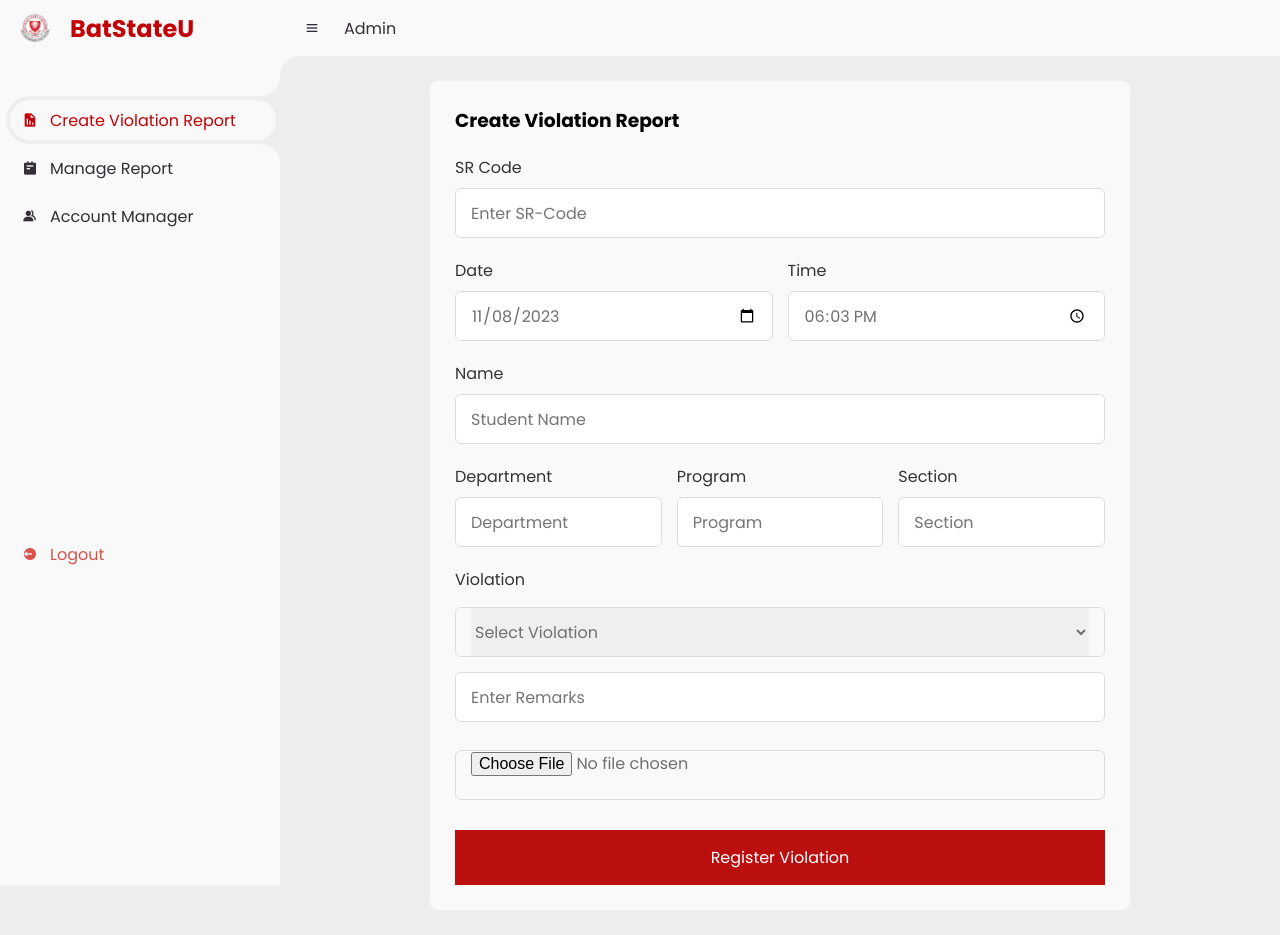
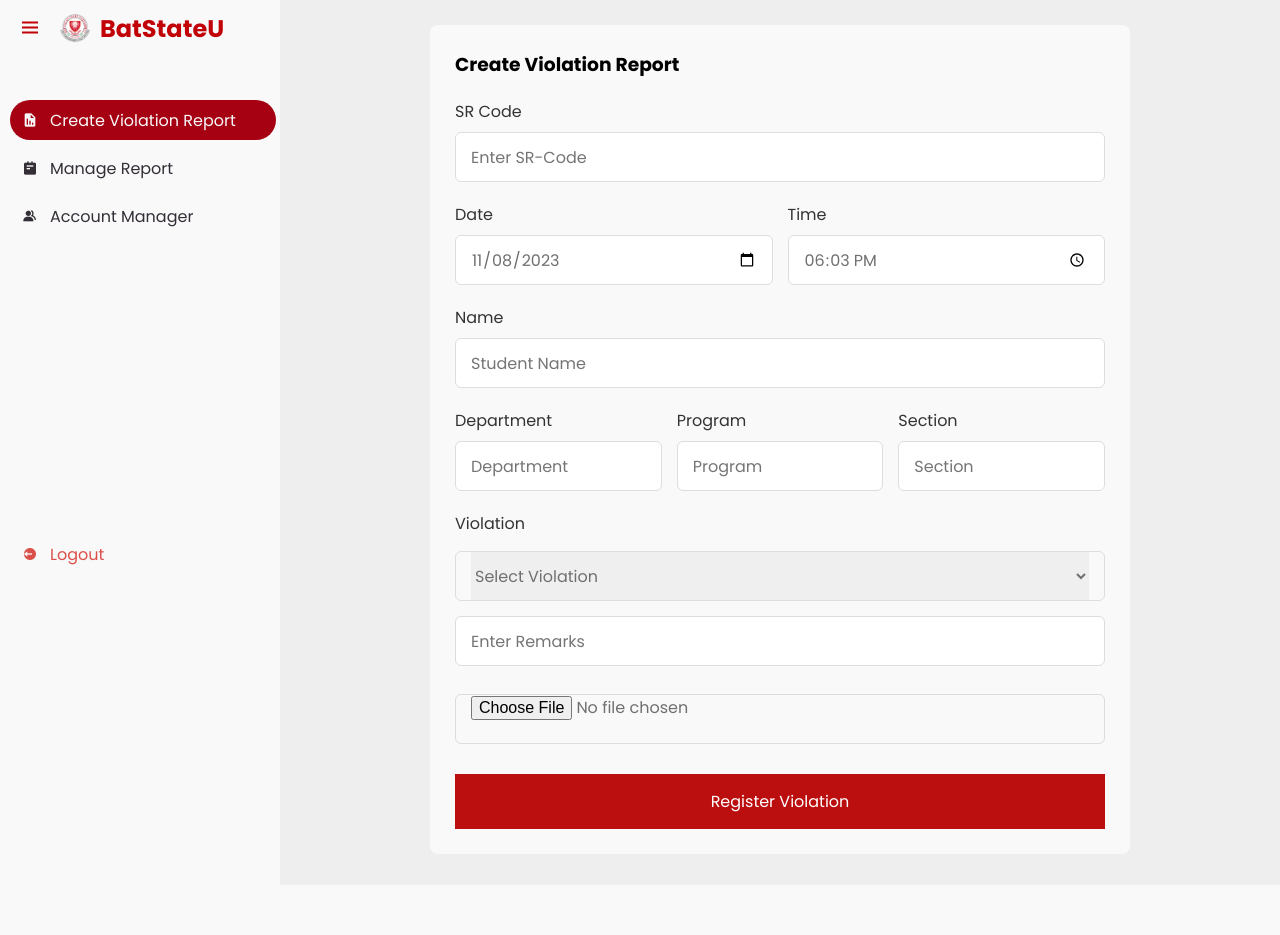
Before and after one commit to niellecuevas/sia-project, a PHP site: page /createviolationreport.php in a window 1280 px wide. After the commit the page ends 829 px from the top, so only its background shows below. Run offline with PHP 8.4, Linux system fonts and the light colour scheme; the visitor is signed in with stand-in values (Sample User, id 1); some libraries are stand-ins or nearby versions.

Commit message:
New Sidebar from scratch

```diff
--- a/SIA FINAL PROJECT/components/sidebar.php
+++ b/SIA FINAL PROJECT/components/sidebar.php
@@ -15,8 +15,9 @@
     <!-- SIDEBAR -->
 	<section id="sidebar">
 		<a href="#" class="brand">
-			<img src="img/BSULogo.png" style="width: 30px; margin: 20px;">
-			<span class="text">BatStateU</span>
+		<i class='bx bx-menu' ></i>
+		<img src="img/BSULogo.png" style="width: 30px; margin-right: 10px">
+		<span class="text">BatStateU</span>
 		</a>
 		<ul class="side-menu top">
 			<li class="page2">
@@ -54,8 +55,7 @@
 	<section id="content">
 		<!-- NAVBAR -->
 		<nav>
-			<i class='bx bx-menu' ></i>
-			<a href="#" class="nav-link">Admin</a>
+
 		</nav>
 		<!-- NAVBAR -->
         <script src="js/newDashboard.js"></script>
--- a/SIA FINAL PROJECT/css/newDashboard.css
+++ b/SIA FINAL PROJECT/css/newDashboard.css
@@ -148,7 +148,7 @@ body {
 	color: var(--reddish);
 }
 #sidebar.hide .side-menu li a {
-	width: calc(48px - (4px * 2));
+	width: calc(48px - (4px * 3));
 	transition: width .3s ease;
 }
 #sidebar .side-menu li a.logout {
--- a/SIA FINAL PROJECT/css/sidebar.css
+++ b/SIA FINAL PROJECT/css/sidebar.css
@@ -71,7 +71,7 @@ body {
 #sidebar.hide {
 	width: 60px;
 }
-#sidebar .brand {
+#sidebar .brand{
 	font-size: 24px;
 	font-weight: 700;
 	height: 56px;
@@ -91,6 +91,8 @@ body {
 	display: flex;
 	justify-content: center;
 }
+
+
 #sidebar .side-menu {
 	width: 100%;
 	margin-top: 20px;
@@ -105,7 +107,6 @@ body {
 	padding: 4px;
 }
 #sidebar .side-menu li.active {
-	background: var(--grey);
 	position: relative;
 }
 #sidebar .side-menu li.active::before {
@@ -115,8 +116,7 @@ body {
 	height: 40px;
 	border-radius: 50%;
 	top: -40px;
-	right: 0;
-	box-shadow: 20px 20px 0 var(--grey);
+
 	z-index: -1;
 }
 #sidebar .side-menu li.active::after {
@@ -126,8 +126,7 @@ body {
 	height: 40px;
 	border-radius: 50%;
 	bottom: -40px;
-	right: 0;
-	box-shadow: 20px -20px 0 var(--grey);
+
 	z-index: -1;
 }
 #sidebar .side-menu li a {
@@ -143,8 +142,14 @@ body {
 	overflow-x: hidden;
 }
 #sidebar .side-menu.top li.active a {
-	color: var(--reddish);
+	color: var(--light);
+    background-color: var(--darkred);
 }
+
+#sidebar .side-menu.top li.active a:hover {
+	color: var(--light);
+}
+
 #sidebar.hide .side-menu li a {
 	width: calc(48px - (4px * 2));
 	transition: width .3s ease;
@@ -164,6 +169,7 @@ body {
 #sidebar a.logout {
 	margin-top: 170px;
 }
+
 /* SIDEBAR */
 
 
@@ -189,7 +195,7 @@ body {
 	height: 56px;
 	background: var(--light);
 	padding: 0 24px;
-	display: flex;
+	display: none;
 	align-items: center;
 	grid-gap: 24px;
 	font-family: var(--lato);
--- a/SIA FINAL PROJECT/js/newDashboard.js
+++ b/SIA FINAL PROJECT/js/newDashboard.js
@@ -27,7 +27,7 @@ if(pageName === "accontmanager.php"){
 }
 
 // TOGGLE SIDEBAR
-const menuBar = document.querySelector('#content nav .bx.bx-menu');
+const menuBar = document.querySelector('#sidebar .bx.bx-menu');
 const sidebar = document.getElementById('sidebar');
 
 menuBar.addEventListener('click', function () {
```
Also changed, not shown: SIA FINAL PROJECT/accountmanager.php (+6 -7 lines).
